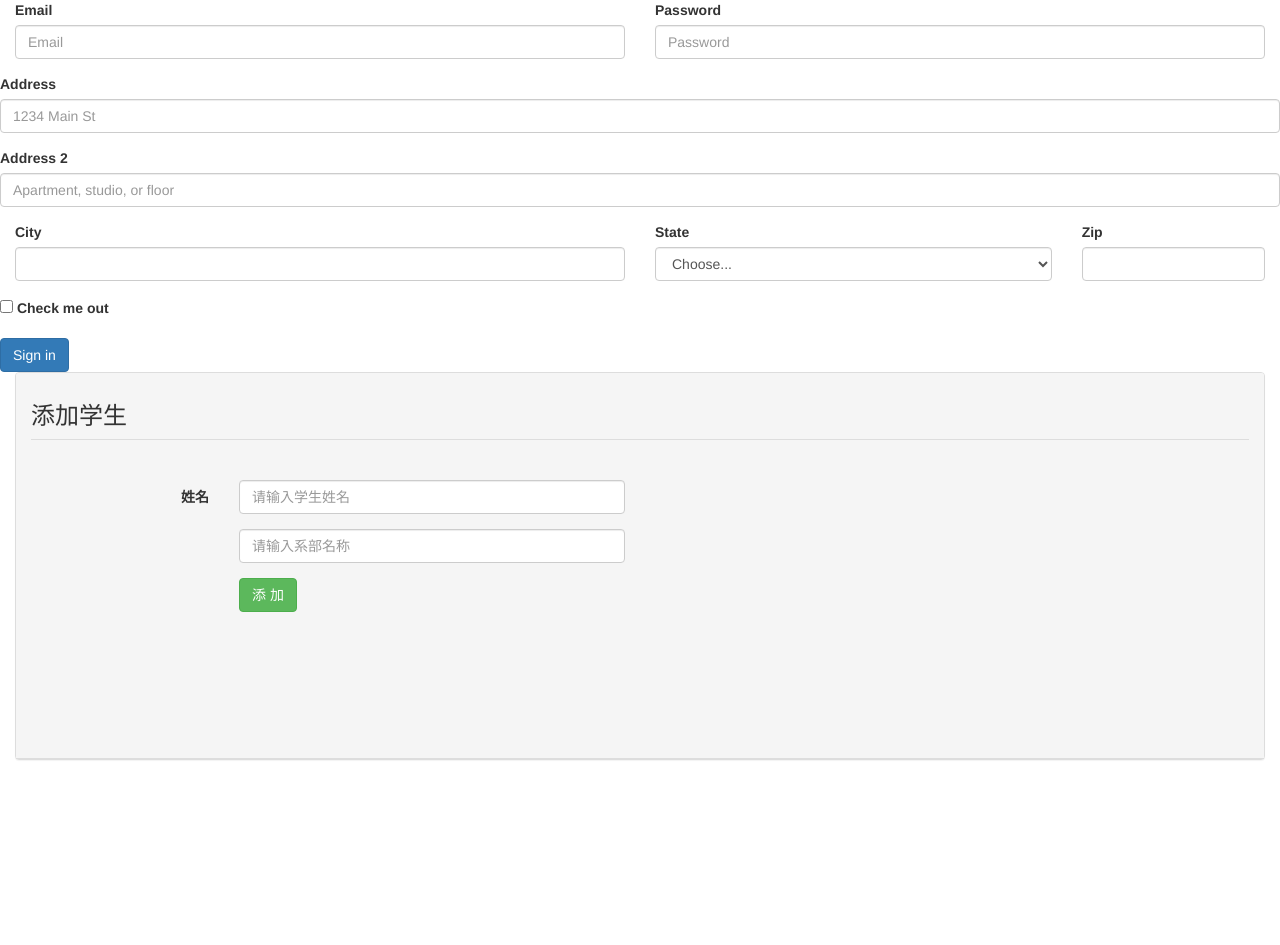
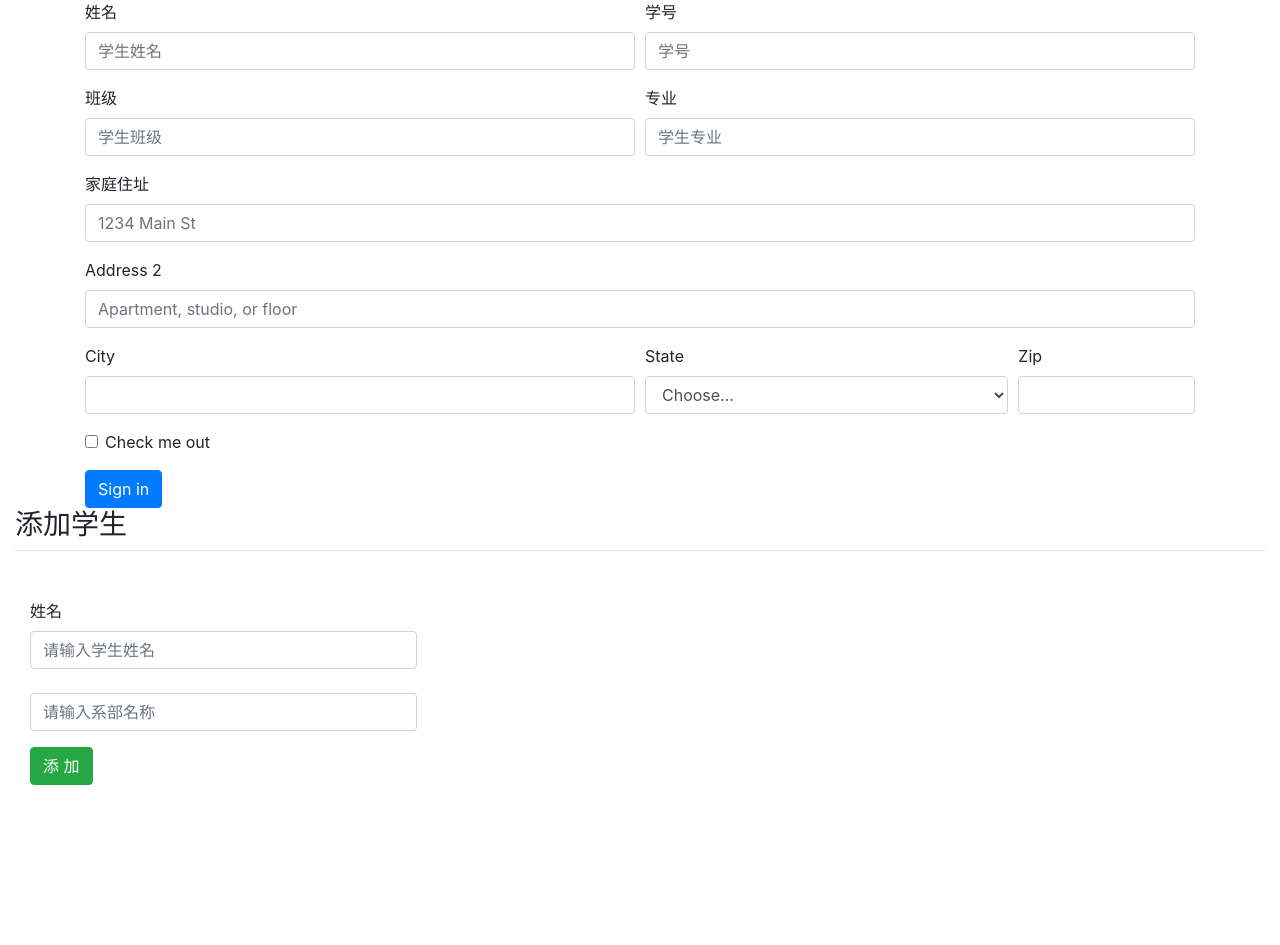
Before and after one commit to LeeHxx/stusys, a PHP site: page /stu_add.php in a window 1280 px wide. Before the commit the page ends 760 px from the top, so only its background shows below. Run offline with PHP 8.4, Linux system fonts and the light colour scheme; the visitor is signed in with stand-in values (Sample User, id 1).

Commit message:
学生管理模块

```diff
--- a/a.php
+++ b/a.php
@@ -168,7 +168,7 @@ require_once('session.php');
           <div class="col-9">
             <div class="tab-content" id="v-pills-tabContent">
               <div class="tab-pane fade active show" id="stu-add" role="tabpanel" aria-labelledby="v-pills-home-tab">
-                <iframe width="800" height="600" frameborder="0" src="stu_add.php" name="right" scrolling="auto" noresize="noresize"></iframe>
+                <iframe width="800" height="500" frameborder="0" src="stu_add.php" name="right" scrolling="auto" noresize="noresize"></iframe>
               </div>
               <div class="tab-pane fade" id="stu-list" role="tabpanel" aria-labelledby="v-pills-profile-tab">
                 <iframe width="800" height="600" frameborder="0" src="xy_list.php" name="right" scrolling="auto" noresize="noresize"></iframe>
--- a/stu_add.php
+++ b/stu_add.php
@@ -4,7 +4,7 @@
 <head>
 	<meta http-equiv="Content-Type" content="text/html; charset=utf-8" />
 	<title>学生基本信息管理系统</title>
-	<link rel="stylesheet" href="css/bootstrap.min.css">
+	<link rel="stylesheet" href="css4/bootstrap.min.css">
 
 	<script type="text/javascript" src="js/jquery-1.12.1.min.js"></script>
 	<script type="text/javascript" src="js/logout.js"></script>
@@ -51,19 +51,32 @@
 
 </head>
 <body>
+	<div class="container">
 	<form>
   <div class="form-row">
-    <div class="form-group col-md-6">
-      <label for="inputEmail4">Email</label>
-      <input type="email" class="form-control" id="inputEmail4" placeholder="Email">
+    <div class="form-group col-6">
+      <label for="inputEmail4">姓名</label>
+      <input type="email" class="form-control" id="inputEmail4" placeholder="学生姓名">
     </div>
-    <div class="form-group col-md-6">
-      <label for="inputPassword4">Password</label>
-      <input type="password" class="form-control" id="inputPassword4" placeholder="Password">
+    <div class="form-group col-6">
+      <label for="inputPassword4">学号</label>
+      <input type="password" class="form-control" id="inputPassword4" placeholder="学号">
     </div>
   </div>
+
+  <div class="form-row">
+    <div class="form-group col-6">
+      <label for="inputEmail4">班级</label>
+      <input type="email" class="form-control" id="inputEmail4" placeholder="学生班级">
+    </div>
+    <div class="form-group col-6">
+      <label for="inputPassword4">专业</label>
+      <input type="password" class="form-control" id="inputPassword4" placeholder="学生专业">
+    </div>
+  </div>
+
   <div class="form-group">
-    <label for="inputAddress">Address</label>
+    <label for="inputAddress">家庭住址</label>
     <input type="text" class="form-control" id="inputAddress" placeholder="1234 Main St">
   </div>
   <div class="form-group">
@@ -97,6 +110,9 @@
   </div>
   <button type="submit" class="btn btn-primary">Sign in</button>
 </form>
+
+</div>
+
 	<div class="col-xs-12 col-sm-12">
 		<div class="panel panel-default">
 			<div class="panel-heading">
```
